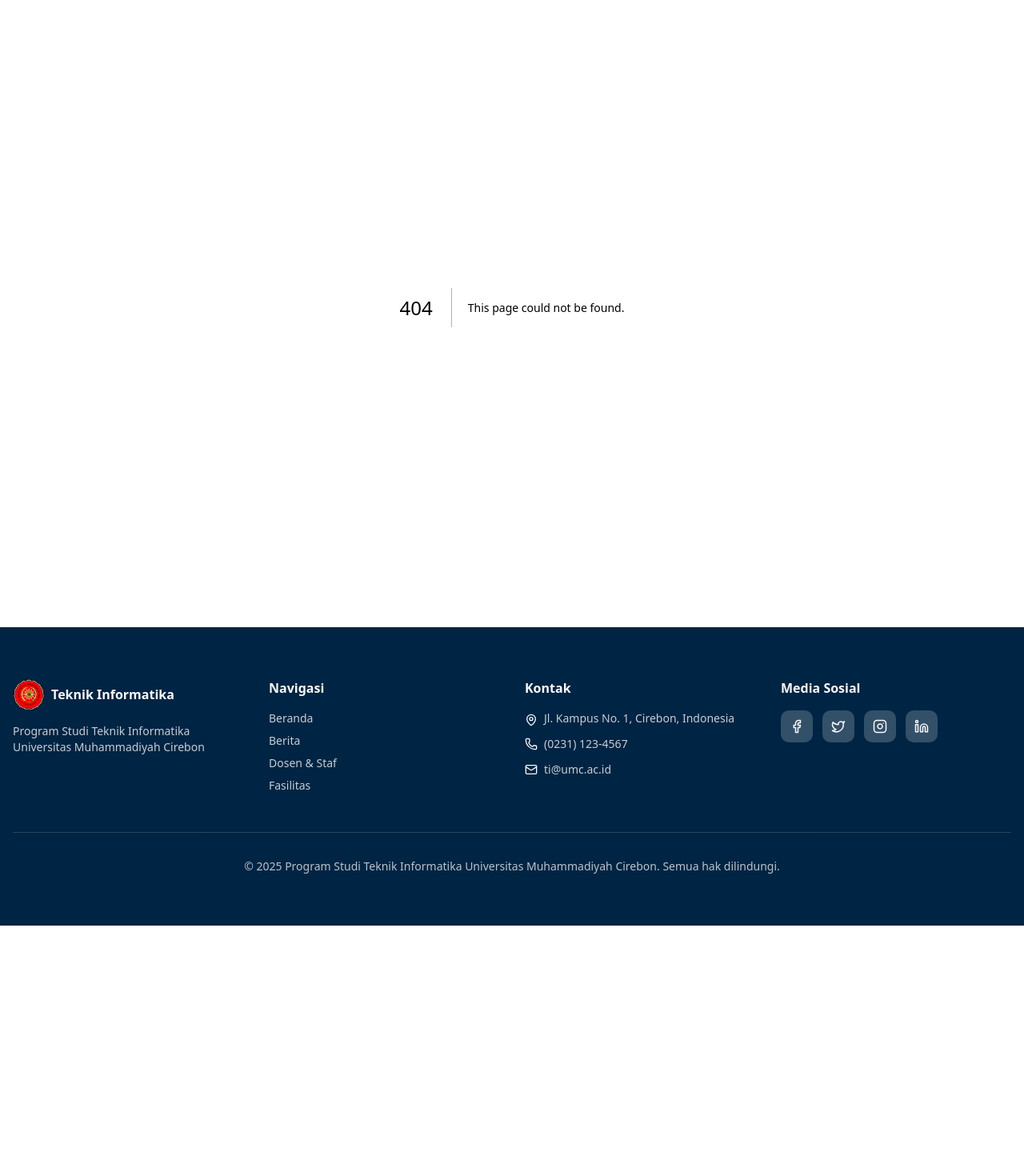
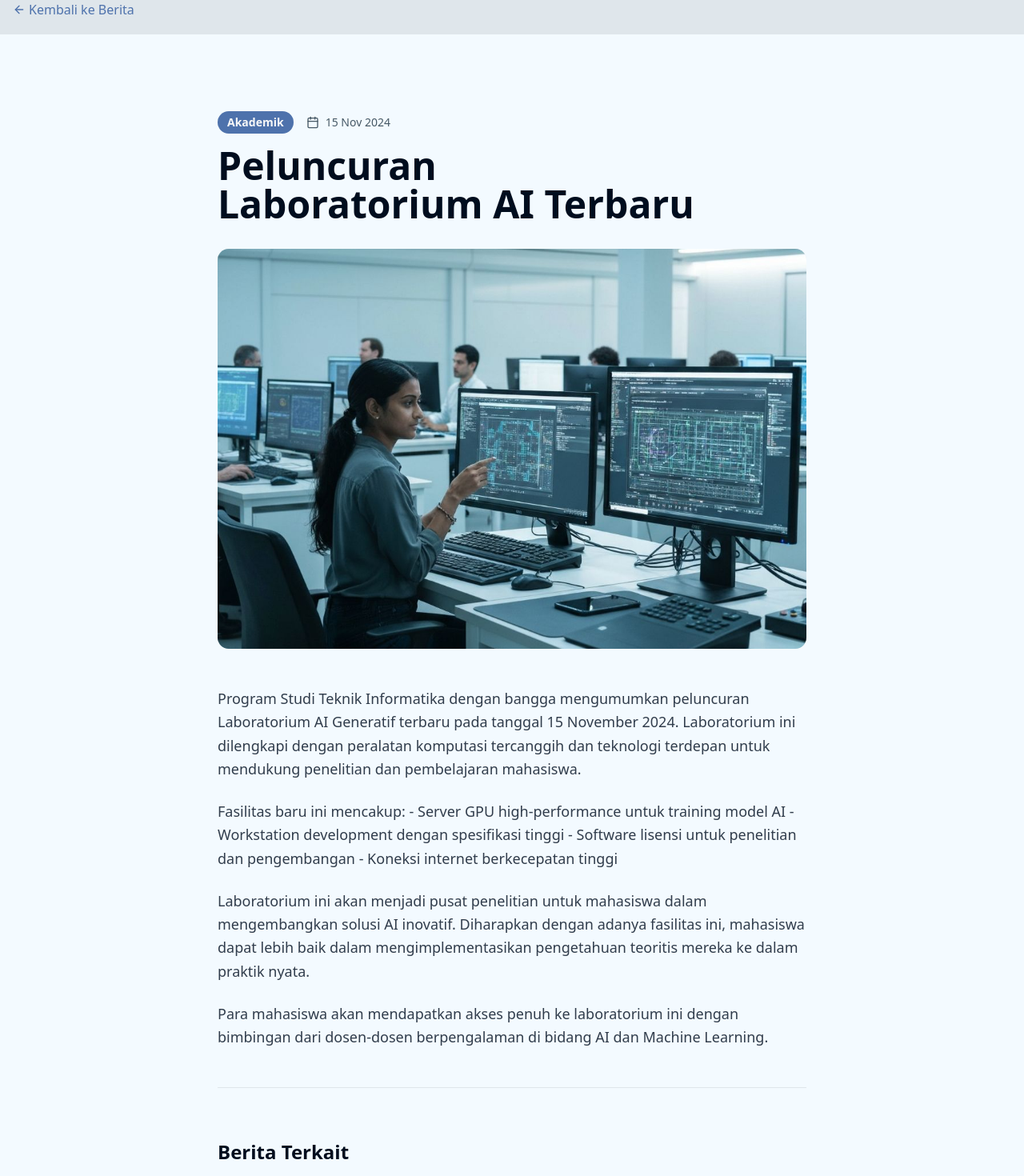
Before and after one commit to umc-dev/it-umc-fe, a Next.js app: page /berita/1 in a window 1280 px wide. Before the commit this address had no page. Shown: the part 80-1550 px from the top of the page at 80% size. Before the commit the page ends 1237 px from the top, so only its background shows below. Built offline with nearby package versions, Linux system fonts and the light colour scheme.

Commit message:
feat(news): implement dynamic news detail page

```diff
--- /dev/null
+++ b/app/berita/[id]/page.tsx
@@ -0,0 +1,146 @@
+import Link from "next/link";
+import Image from "next/image";
+import { ArrowLeft, Calendar } from "lucide-react";
+import { getNewsById, newsItems } from "@/lib/news-data";
+
+export const metadata = {
+  title: "Detail Berita - Program Studi Teknik Informatika",
+  description:
+    "Baca berita lengkap dan terbaru dari Program Studi Teknik Informatika Universitas Muhammadiyah Cirebon",
+};
+
+
+export default async function NewsDetailPage({
+  params,
+}: {
+  params: Promise<{ id: string }>;
+}) {
+  const { id } = await params;
+  const newsId = Number(id);
+
+  if (isNaN(newsId)) {
+    return (
+      <div className="min-h-screen bg-background flex items-center justify-center">
+        <div className="text-center">
+          <h1 className="text-3xl font-bold mb-4">ID Tidak Valid</h1>
+          <Link href="/berita" className="text-accent font-bold">
+            ← Kembali ke Berita
+          </Link>
+        </div>
+      </div>
+    );
+  }
+
+  const article = getNewsById(newsId);
+
+  if (!article) {
+    return (
+      <div className="min-h-screen bg-background flex items-center justify-center">
+        <div className="text-center">
+          <h1 className="text-3xl font-bold mb-4">Berita Tidak Ditemukan</h1>
+          <Link href="/berita" className="text-accent">
+            ← Kembali ke Berita
+          </Link>
+        </div>
+      </div>
+    );
+  }
+
+  const relatedNews = newsItems.filter((item) => item.id !== newsId).slice(0, 2);
+
+  return (
+    <div className="min-h-screen bg-background flex flex-col">
+      <main className="flex-1">
+        <div className="bg-muted border-b border-border">
+          <div className="container mx-auto px-4 py-4">
+            <Link
+              href="/berita"
+              className="inline-flex items-center text-accent hover:gap-2 transition-all gap-1"
+            >
+              <ArrowLeft size={16} />
+              Kembali ke Berita
+            </Link>
+          </div>
+        </div>
+
+        <article className="py-16 md:py-24">
+          <div className="container mx-auto px-4 max-w-3xl">
+            <div className="mb-8">
+              <div className="flex items-center gap-4 mb-4">
+                <span className="inline-block bg-accent text-accent-foreground px-3 py-1 rounded-full text-sm font-semibold">
+                  {article.category}
+                </span>
+                <div className="flex items-center gap-2 text-muted-foreground text-sm">
+                  <Calendar size={16} />
+                  {article.date}
+                </div>
+              </div>
+              <h1 className="text-4xl md:text-5xl font-bold text-foreground mb-6 text-balance">
+                {article.title}
+              </h1>
+            </div>
+
+            <div className="relative h-96 md:h-[500px] rounded-xl overflow-hidden mb-12 bg-muted">
+              <Image
+                src={article.image || "/images/news/placeholder.jpg"}
+                alt={article.title}
+                fill
+                className="object-cover"
+                sizes="100vw"
+                priority
+              />
+            </div>
+
+            <div className="prose prose-lg max-w-none mb-12">
+              {article.content.split("\n\n").map((paragraph, idx) => (
+                <p key={idx} className="text-foreground/80 leading-relaxed mb-6 text-lg">
+                  {paragraph}
+                </p>
+              ))}
+            </div>
+
+            <div className="border-t border-border my-12" />
+
+            <div className="mt-16">
+              <h2 className="text-2xl font-bold text-foreground mb-8">
+                Berita Terkait
+              </h2>
+              <div className="grid grid-cols-1 md:grid-cols-2 gap-8">
+                {relatedNews.map((news) => (
+                  <Link
+                    key={news.id}
+                    href={`/berita/${news.id}`}
+                    className="group bg-card rounded-lg overflow-hidden border border-border hover:shadow-lg transition-shadow"
+                  >
+                    <div className="relative h-48 bg-muted overflow-hidden">
+                      <Image
+                        src={news.image || "/images/news/placeholder.jpg"}
+                        alt={news.title}
+                        fill
+                        className="object-cover group-hover:scale-105 transition-transform duration-300"
+                        sizes="(max-width: 768px) 100vw, 50vw"
+                      />
+                    </div>
+                    <div className="p-4">
+                      <div className="flex items-center gap-2 mb-2">
+                        <span className="text-xs font-semibold text-accent">
+                          {news.category}
+                        </span>
+                        <span className="text-xs text-muted-foreground">
+                          {news.date}
+                        </span>
+                      </div>
+                      <h3 className="font-bold text-foreground group-hover:text-accent transition-colors line-clamp-2">
+                        {news.title}
+                      </h3>
+                    </div>
+                  </Link>
+                ))}
+              </div>
+            </div>
+          </div>
+        </article>
+      </main>
+    </div>
+  );
+}
--- a/app/berita/page.tsx
+++ b/app/berita/page.tsx
@@ -2,6 +2,12 @@ import Link from "next/link";
 import { Calendar } from "lucide-react";
 import { newsItems } from "@/lib/news-data";
 import Image from "next/image";
+
+export const metadata = {
+  title: "Berita & Pengumuman - Program Studi Teknik Informatika",
+  description:
+    "Ikuti perkembangan terkini dari Program Studi Teknik Informatika Universitas Muhammadiyah Cirebon",
+};
 
 export default function AllNewsPage() {
   return (
```
